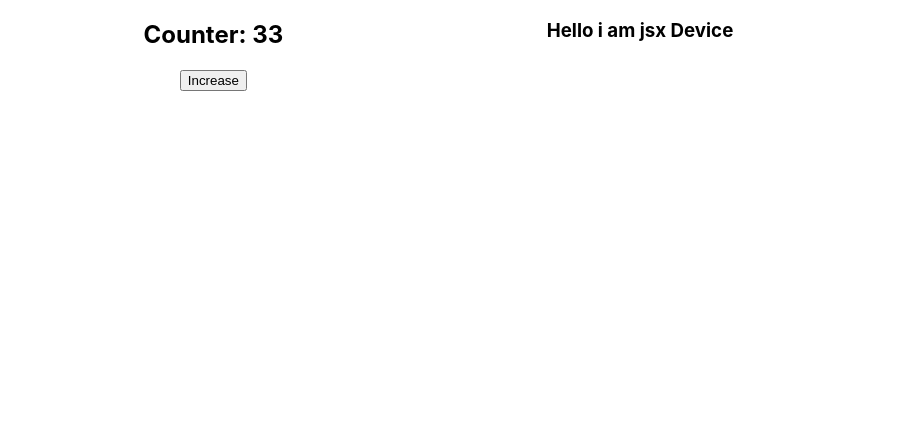
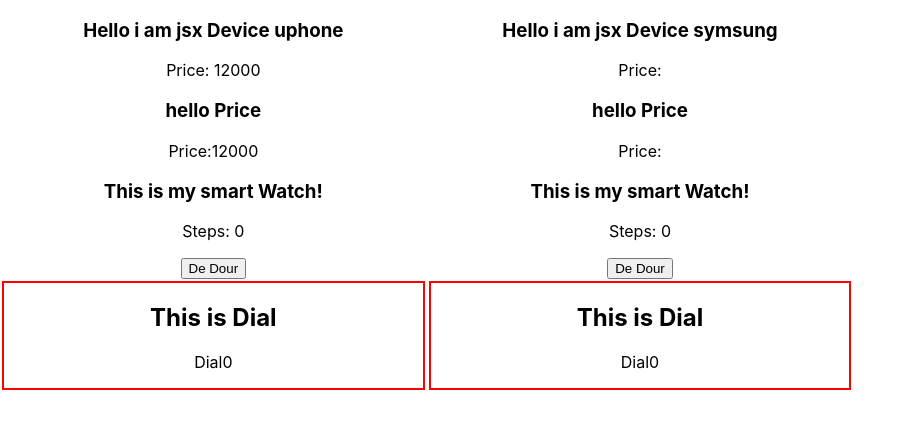
Before and after one commit to alhaj-cmd/reactjs-concepts, a React (Create React App) app: page / in a window 1280 px wide. Shown: the top 428 px of the page, without its empty margins (0-912 px from the left). Built offline with nearby package versions, Linux system fonts and the light colour scheme.

Commit message:
watch time

```diff
--- a/src/App.js
+++ b/src/App.js
@@ -1,5 +1,5 @@
 // import logo from './logo.svg';
-import { useState } from 'react';
+// import { useState } from 'react';
 import './App.css';
 import Device from './component/Device/Device';
 
@@ -9,27 +9,28 @@ function App() {
   return (
     <div className="App">
 
-      <Counter></Counter>
-      <Device></Device>
+      {/* <Counter></Counter> */}
+      <Device name="uphone" price="12000" ></Device>
+      <Device name="symsung"></Device>
 
     </div>
   );
 
 }
 
-function Counter(){
-  const [count , setCount] = useState(33);
-  const increseCount = () =>{
-    const newCount = count + 1;
-    setCount(newCount);
-  }
-  return(
-    <div>
-      <h2>Counter: {count}</h2>
-      <button onClick={increseCount}>Increase</button>
-    </div>
-  )
-}
+// function Counter(){
+//   const [count , setCount] = useState(33);
+//   const increseCount = () =>{
+//     const newCount = count + 1;
+//     setCount(newCount);
+//   }
+//   return(
+//     <div>
+//       <h2>Counter: {count}</h2>
+//       <button onClick={increseCount}>Increase</button>
+//     </div>
+//   )
+// }
 
 
 export default App;
--- a/src/component/Device/Device.jsx
+++ b/src/component/Device/Device.jsx
@@ -1,9 +1,13 @@
 import React from 'react';
+import Devicedetails from './Devicedetails';
 
-const Device = () => {
+const Device = (props) => {
     return (
         <div>
-            <h3>Hello i am jsx Device</h3>
+            <h3>Hello i am jsx Device {props.name}</h3>
+            <p>Price: {props.price}</p>
+            <h3>hello Price</h3>
+            <Devicedetails price={props.price}></Devicedetails>
         </div>
     );
 };
--- /dev/null
+++ b/src/component/Device/Devicedetails.jsx
@@ -0,0 +1,13 @@
+import React from 'react';
+import Watch from './Watching/Watch';
+
+const Devicedetails = (props) => {
+    return (
+        <div>
+            <p>Price:{props.price}</p>
+            <Watch></Watch>
+        </div>
+    );
+};
+
+export default Devicedetails;
--- /dev/null
+++ b/src/component/Device/Watching/Dial.jsx
@@ -0,0 +1,12 @@
+import React from 'react';
+
+const Dial = (props) => {
+    return (
+        <div style={{border:'2px solid red', margin:'2px'}}>
+            <h2>This is Dial</h2>
+            <p>Dial{props.steps}</p>
+        </div>
+    );
+};
+
+export default Dial;
--- /dev/null
+++ b/src/component/Device/Watching/Watch.jsx
@@ -0,0 +1,26 @@
+import React, { useState } from 'react';
+import Dial from './Dial';
+
+
+
+
+
+const Watch = () => {
+    const [steps, setSteps] = useState(0);
+    const  IncriseSteps = () =>{
+    // console.log('watch');
+    const nesSteps = steps +1;
+    setSteps(nesSteps)
+    }
+
+    return (
+        <div>
+            <h3>This is my smart Watch!</h3>
+            <p>Steps: {steps}</p>
+            <button onClick={IncriseSteps}>De Dour</button>
+            <Dial steps={steps}></Dial>
+        </div>
+    );
+};
+
+export default Watch;
```
